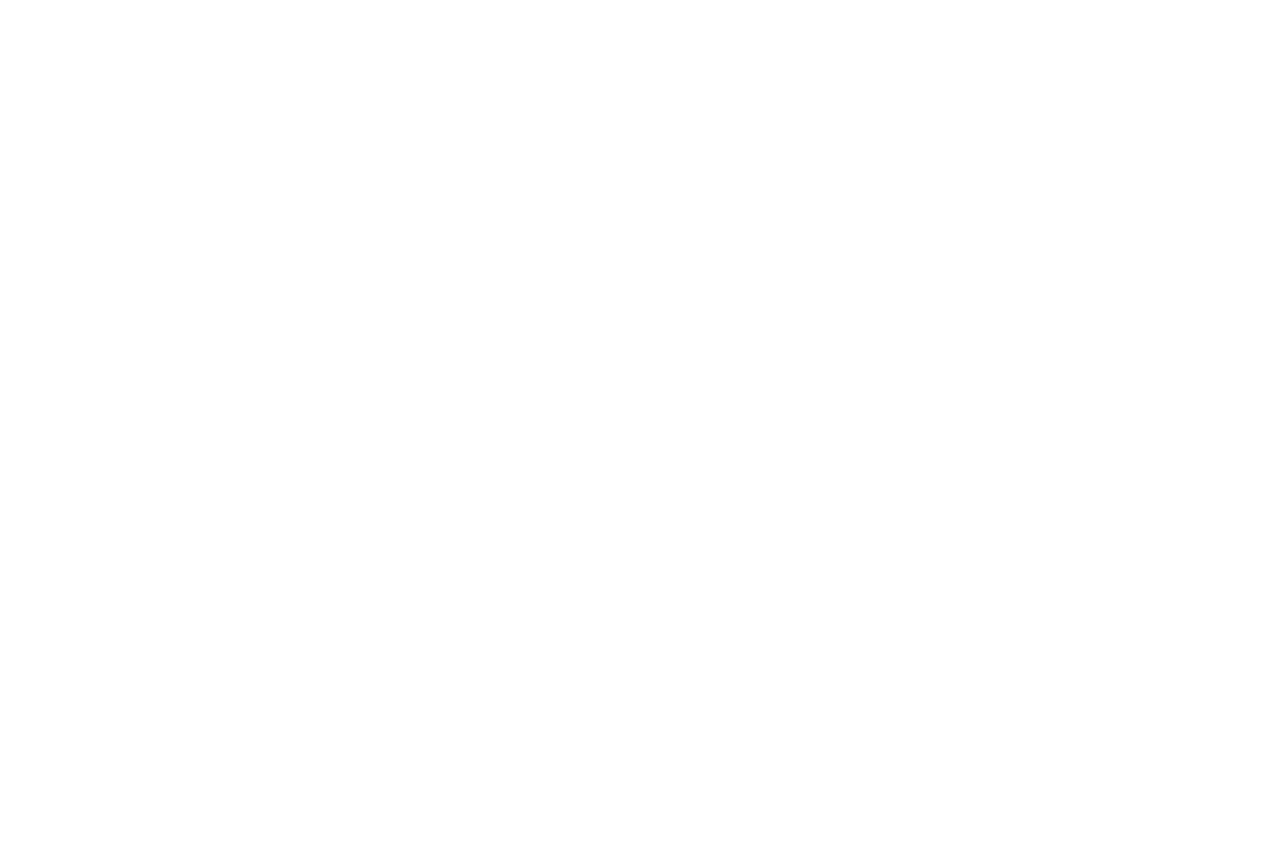
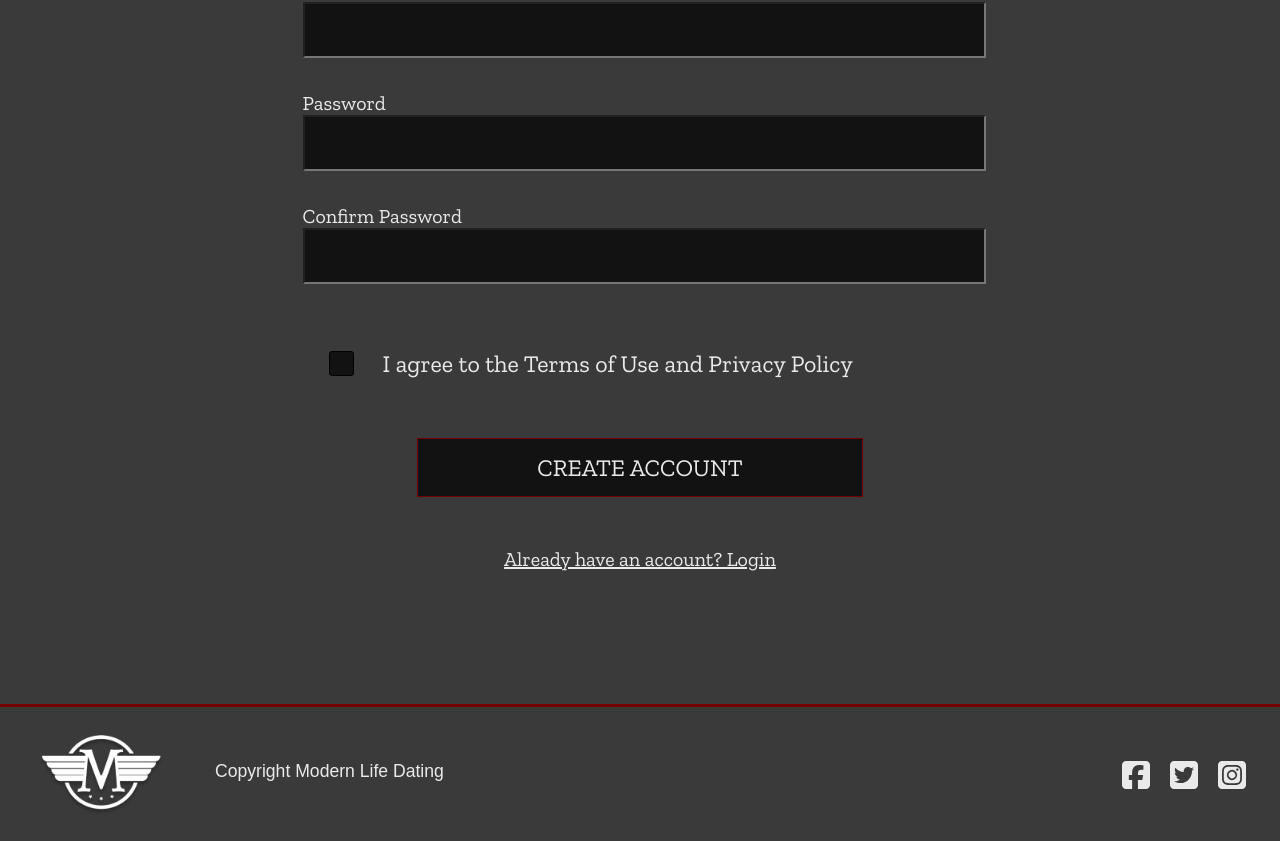
Before and after one commit to bdomingu/mld-video-archive, a Next.js app: page /signup in a window 1280 px wide. Before the commit this address had no page. Shown: the part 431-1272 px from the top of the page. Before the commit the page ends 800 px from the top, so only its background shows below. Built offline with nearby package versions, Linux system fonts and the light colour scheme; a web font is replaced by a local one.

Commit message:
finished signup page

```diff
--- a/components/Nav.tsx
+++ b/components/Nav.tsx
@@ -19,7 +19,7 @@
         <nav className={styles.navContainer}>
             <div className={styles.navContent}>
                 <div className={styles.logo}>
-                <img src='/images/image8.png' />
+                <Link href='/ '><img src='/images/image8.png' /></Link>
                 </div>
                 <div className={styles.text}>
                 <h2>Modern Life Dating</h2>
@@ -34,7 +34,7 @@
                 <ul className={showMenu ? styles.menuListActive : styles.menuList}>
                 <div className={styles.menu}>
                     <Link href='/login'><li>Login</li></Link>
-                    <li>Signup</li>
+                    <Link href='/signup'><li>Signup</li></Link>
                 </div>
                 </ul>
             </div>
--- /dev/null
+++ b/pages/login-footer.module.css
@@ -0,0 +1,9 @@
+.footerContainer{
+    background-color: #f5f5f5;
+    color: #333;
+  }
+
+  .loginFooter {
+    background-color: #ffcc00;
+    color: #fff;
+  }
--- /dev/null
+++ b/pages/signup.module.css
@@ -0,0 +1,139 @@
+.container {
+    background-color: #3A3A3A;
+    border-bottom: 3px solid #740000;
+    padding-top: 2px;
+    height: 969px;
+}
+
+.signup {
+    margin: 60px auto;
+    width:675px;
+    max-width: 70%;
+
+}
+
+.form {
+    display: flex;
+    flex-direction: column;
+
+}
+
+.form label {
+    font-family: 'Zilla Slab', serif;
+    font-style: normal;
+    font-weight: 400;
+    font-size: 1.25em;
+    color: #EAEAEA;
+}
+
+.form input {
+    background: #121212;
+    max-width: 100%;
+    width:675px;
+    height: 50px;
+    margin-bottom: 33px;
+
+}
+.button{
+    display: flex;
+    justify-content: center;
+    padding-top: 60px;
+    padding-bottom: 30px;
+}
+.form button {
+    background: #121212;
+    border: 1px solid #740000;
+    width: 446px;
+    height: 59px;
+    font-family: 'Zilla Slab', serif;
+    font-style: normal;
+    font-weight: 400;
+    font-size: 24px;
+    text-align: center;
+    text-transform: uppercase;
+    color: #EAEAEA;
+}
+
+
+.flex{
+    display: flex;
+    flex-direction: column;
+    justify-content: center;
+    align-items: center;
+}
+
+.flex a{
+    font-family: 'Zilla Slab', serif;
+    font-style: normal;
+    font-weight: 400;
+    font-size: 1.25em;
+    text-align: center;
+    text-decoration-line: underline;
+    color: #EAEAEA;
+    cursor: pointer;
+    padding: 20px;
+}
+
+.checkboxContainer {
+    padding-top: 31px;
+}
+
+
+/* Will need to add a toggle state so that the check functionality works OR will need to delete the
+    appearance */
+
+.checkboxContainer input[type="checkbox"] {
+    width: 25px;
+    height: 25px;
+    margin-left: 26px;
+    vertical-align: middle;
+    appearance: none;
+    -webkit-appearance: none;
+    -moz-appearance: none;
+    border-radius: 3px;
+    border: 1px solid #000000;
+    background-color: #121212;
+  }
+
+
+.label {
+    margin-left: 80px;
+    margin-top: -60px;
+}
+
+.label label {
+    font-family: 'Zilla Slab';
+    font-style: normal;
+    font-weight: 400;
+    font-size: 1.5em;
+    color: #EAEAEA;
+}
+
+
+.text h3{
+    font-family: 'Zilla Slab', serif;
+    font-style: normal;
+    font-weight: 400;
+    font-size: 2em;
+    text-align: center;
+    color: #EAEAEA;
+}
+
+@media only screen and (max-width:380px) {
+    .button{
+        padding-top: 40px;
+    }
+
+    .flex a{
+        padding: 0px;
+    }
+
+    .checkboxContainer {
+        padding-top: 21px;
+    }
+
+    .label {
+        margin-left: 80px;
+        margin-top: -65px;
+    }
+}
--- /dev/null
+++ b/pages/signup.tsx
@@ -0,0 +1,40 @@
+import Layout from "@/components/Layout";
+import styles from './signup.module.css'
+
+export default function Signup() {
+    return (
+        <Layout>
+            <div className={styles.container}>
+            <div className={styles.signup}>
+                <div className={styles.text}>
+                <h3>Sign Up For MLD Video Hub</h3>
+                </div>
+                <div >
+                    <form className={styles.form}>
+                    <label>Name</label>
+                    <input type="text"/>
+                    <label>Email</label>
+                    <input type="text"/>
+                    <label>Password</label>
+                    <input type="text" />
+                    <label>Confirm Password</label>
+                    <input type="text"/>
+                    <div className={styles.checkboxContainer}>
+                    <input type="checkbox" />
+                    <div className={styles.label}>
+                    <label>I agree to the Terms of Use and Privacy Policy</label>
+                    </div>
+                    </div>
+                    <div className={styles.button}>
+                    <button>Create Account</button>
+                    </div>
+                     </form>
+                     <div className={styles.flex}>
+                     <a>Already have an account? Login</a>
+                     </div>
+                </div>
+            </div>
+            </div>
+        </Layout>
+    )
+}
```
